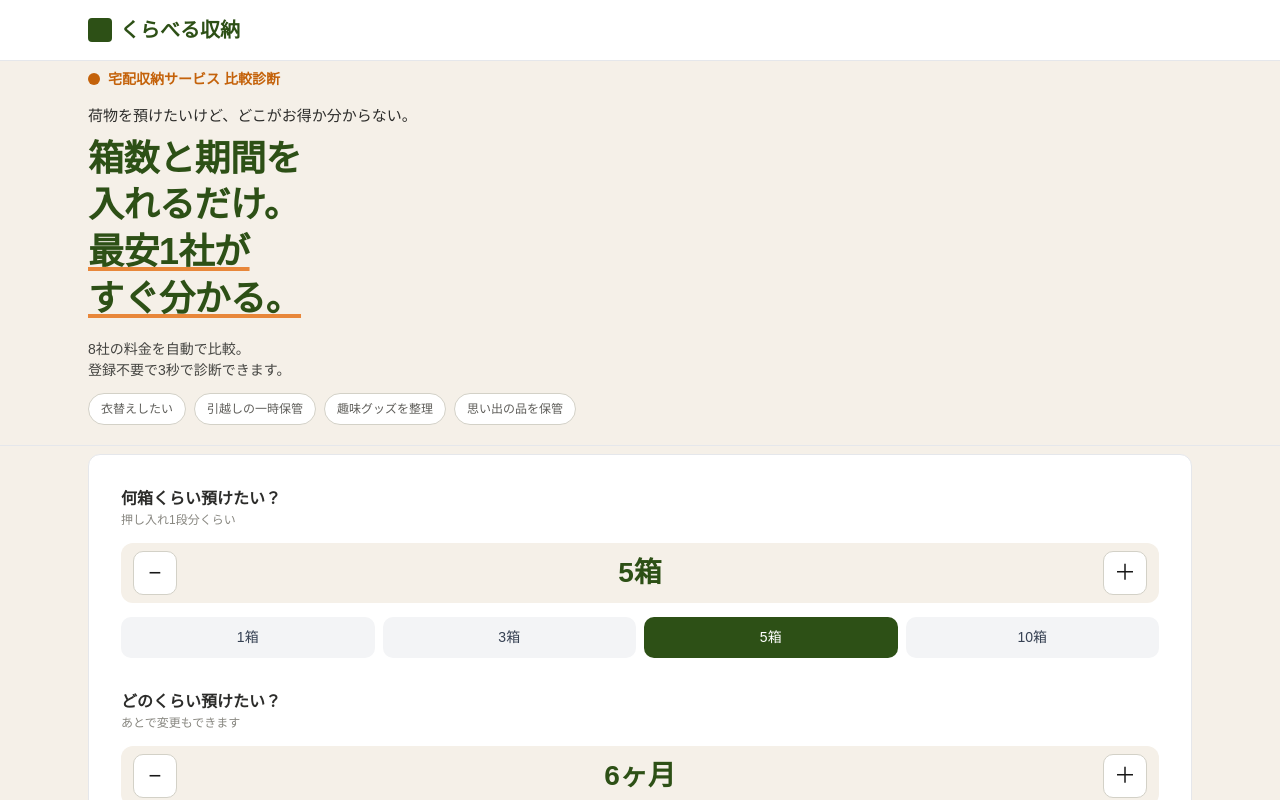
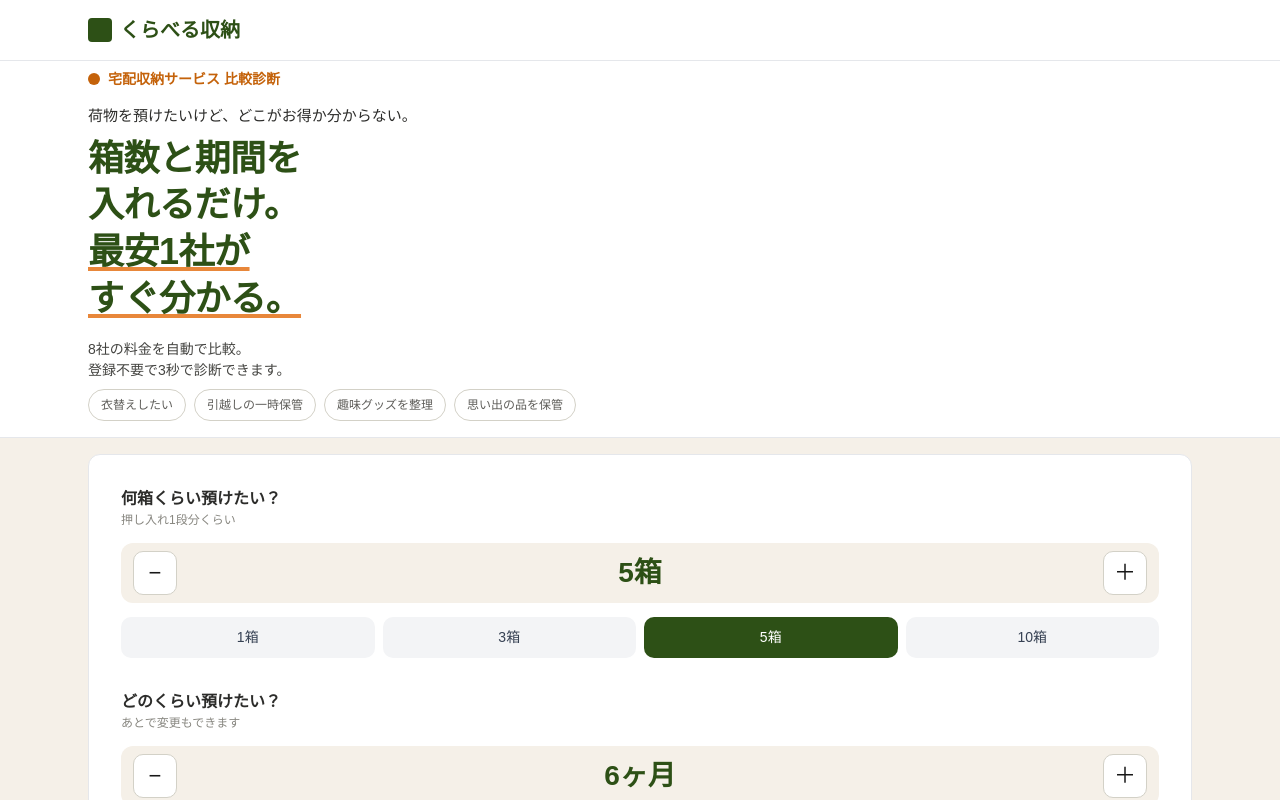
Before and after one commit to kazukiyamada19920206-ai/kurabe-storage, a Next.js app: page / in a window 1280 px wide. Shown: the top 800 px of the page. Built offline with nearby package versions, Linux system fonts and the light colour scheme.

Commit message:
fix hero bg color and reduce spacing

```diff
--- a/app/page.tsx
+++ b/app/page.tsx
@@ -112,7 +112,7 @@ export default function Home() {
       </header>
 
       {/* ヒーロー */}
-      <div className="bg-[#F5F0E8] border-b border-gray-200 pt-2 pb-2">
+      <div className="bg-white border-b border-gray-200 pt-2 pb-2">
         <div className="mx-auto max-w-6xl px-6">
           <div className="flex items-center gap-2 mb-4">
             <div className="w-3 h-3 rounded-full bg-[#C4620A]"></div>
@@ -133,7 +133,7 @@ export default function Home() {
             8社の料金を自動で比較。<br />
             登録不要で3秒で診断できます。
           </p>
-          <div className="flex gap-2 overflow-x-auto py-3">
+          <div className="flex gap-2 overflow-x-auto py-2">
             {[
               "衣替えしたい",
               "引越しの一時保管",
@@ -154,7 +154,7 @@ export default function Home() {
       {/* メインコンテンツ */}
       <div className="mx-auto max-w-6xl px-6 pt-2 pb-12">
         {/* 入力フォーム */}
-        <div className="bg-white rounded-[12px] border border-gray-200 p-8 mb-12">
+        <div className="bg-white rounded-[12px] border border-gray-200 p-8 mt-2 mb-12">
           <div className="space-y-8 mb-8">
             {/* 箱数入力 */}
             <div>
```
